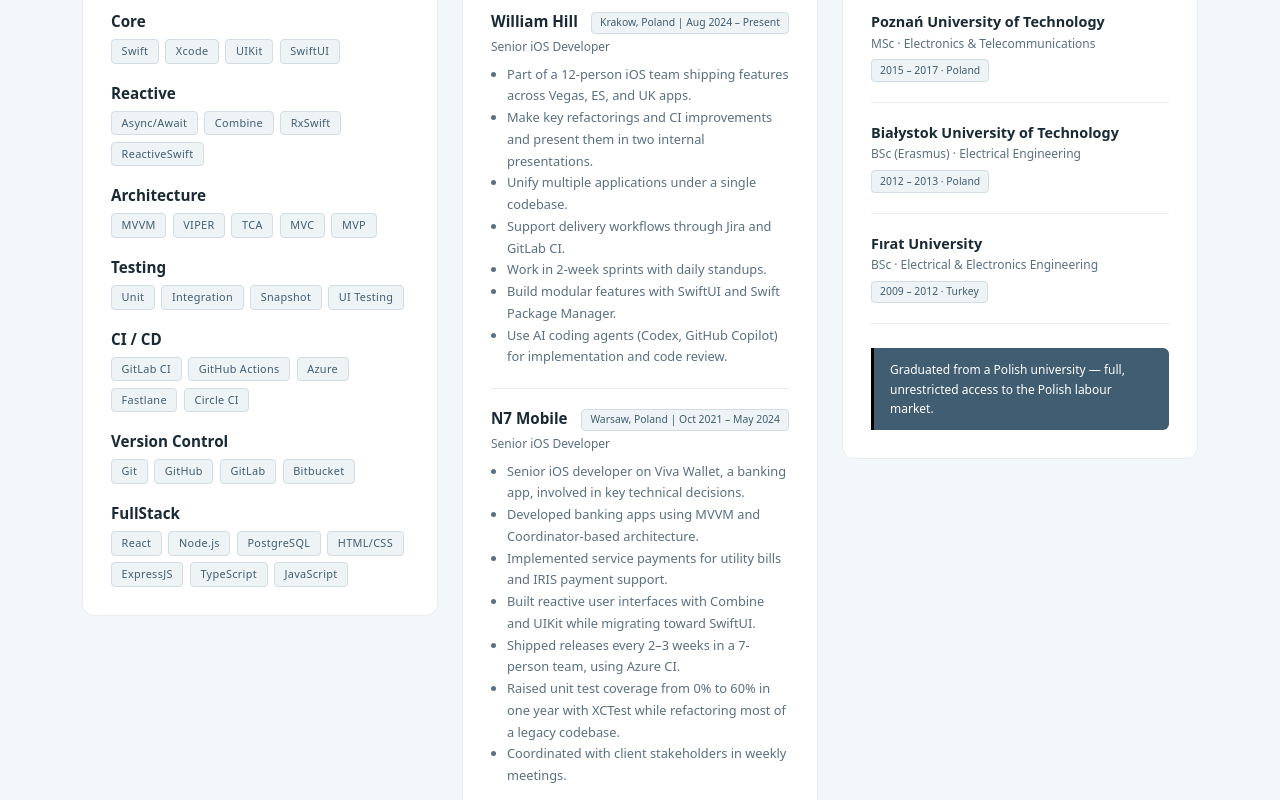
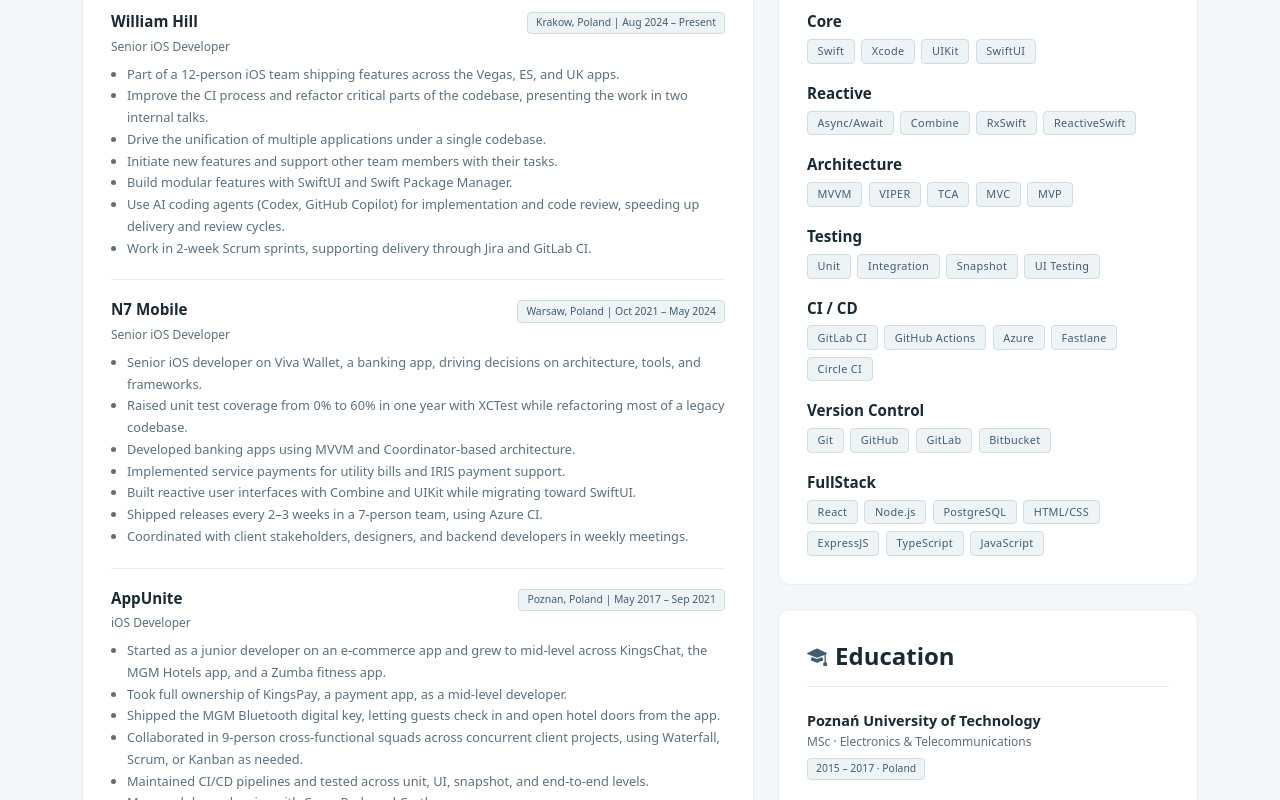
Before and after one commit to fatihkaganemre/personal-webiste, a React (Vite) app in the folder my-website/: page / in a window 1280 px wide. Shown: the part 780-1580 px from the top of the page. Built offline with nearby package versions, Linux system fonts and the light colour scheme.

Commit message:
new design for features

```diff
--- a/my-website/src/components/features/Experience.jsx
+++ b/my-website/src/components/features/Experience.jsx
@@ -7,13 +7,13 @@
     role: "Senior iOS Developer",
     period: "Krakow, Poland | Aug 2024 – Present",
     description: [
-      "Part of a 12-person iOS team shipping features across Vegas, ES, and UK apps.",
-      "Make key refactorings and CI improvements and present them in two internal presentations.",
-      "Unify multiple applications under a single codebase.",
-      "Support delivery workflows through Jira and GitLab CI.",
-      "Work in 2-week sprints with daily standups.",
+      "Part of a 12-person iOS team shipping features across the Vegas, ES, and UK apps.",
+      "Improve the CI process and refactor critical parts of the codebase, presenting the work in two internal talks.",
+      "Drive the unification of multiple applications under a single codebase.",
+      "Initiate new features and support other team members with their tasks.",
       "Build modular features with SwiftUI and Swift Package Manager.",
-      "Use AI coding agents (Codex, GitHub Copilot) for implementation and code review.",
+      "Use AI coding agents (Codex, GitHub Copilot) for implementation and code review, speeding up delivery and review cycles.",
+      "Work in 2-week Scrum sprints, supporting delivery through Jira and GitLab CI.",
     ],
   },
   {
@@ -21,13 +21,13 @@
     role: "Senior iOS Developer",
     period: "Warsaw, Poland | Oct 2021 – May 2024",
     description: [
-      "Senior iOS developer on Viva Wallet, a banking app, involved in key technical decisions.",
+      "Senior iOS developer on Viva Wallet, a banking app, driving decisions on architecture, tools, and frameworks.",
+      "Raised unit test coverage from 0% to 60% in one year with XCTest while refactoring most of a legacy codebase.",
       "Developed banking apps using MVVM and Coordinator-based architecture.",
       "Implemented service payments for utility bills and IRIS payment support.",
       "Built reactive user interfaces with Combine and UIKit while migrating toward SwiftUI.",
       "Shipped releases every 2–3 weeks in a 7-person team, using Azure CI.",
-      "Raised unit test coverage from 0% to 60% in one year with XCTest while refactoring most of a legacy codebase.",
-      "Coordinated with client stakeholders in weekly meetings.",
+      "Coordinated with client stakeholders, designers, and backend developers in weekly meetings.",
     ],
   },
   {
@@ -36,9 +36,9 @@
     period: "Poznan, Poland | May 2017 – Sep 2021",
     description: [
       "Started as a junior developer on an e-commerce app and grew to mid-level across KingsChat, the MGM Hotels app, and a Zumba fitness app.",
-      "Owned the KingsPay app as a mid-level developer.",
+      "Took full ownership of KingsPay, a payment app, as a mid-level developer.",
+      "Shipped the MGM Bluetooth digital key, letting guests check in and open hotel doors from the app.",
       "Collaborated in 9-person cross-functional squads across concurrent client projects, using Waterfall, Scrum, or Kanban as needed.",
-      "Shipped the MGM Bluetooth digital key, letting guests check in and open hotel doors from the app.",
       "Maintained CI/CD pipelines and tested across unit, UI, snapshot, and end-to-end levels.",
       "Managed dependencies with CocoaPods and Carthage.",
     ],
--- a/my-website/src/components/features/Features.jsx
+++ b/my-website/src/components/features/Features.jsx
@@ -8,8 +8,8 @@
     <section className="features-section">
       <div className="container">
         <div className="features-grid">
+          <Experience />
           <Skills />
-          <Experience />
           <Education />
         </div>
       </div>
--- a/my-website/src/components/features/features.css
+++ b/my-website/src/components/features/features.css
@@ -18,17 +18,26 @@
   background: var(--bg);
 }
 
-/* ── Three-column grid ── */
+/* ── Two-column grid: wide Experience panel, stacked side column ── */
 .features-grid {
   display: grid;
-  grid-template-columns: repeat(3, 1fr);
+  grid-template-columns: 1.6fr 1fr;
   gap: 1.5rem;
   align-items: start;
+}
+
+/* Experience spans both rows on the left */
+.features-grid > .feature-card:first-child {
+  grid-row: 1 / 3;
 }
 
 @media (max-width: 900px) {
   .features-grid {
     grid-template-columns: 1fr;
+  }
+
+  .features-grid > .feature-card:first-child {
+    grid-row: auto;
   }
 }
 
```
